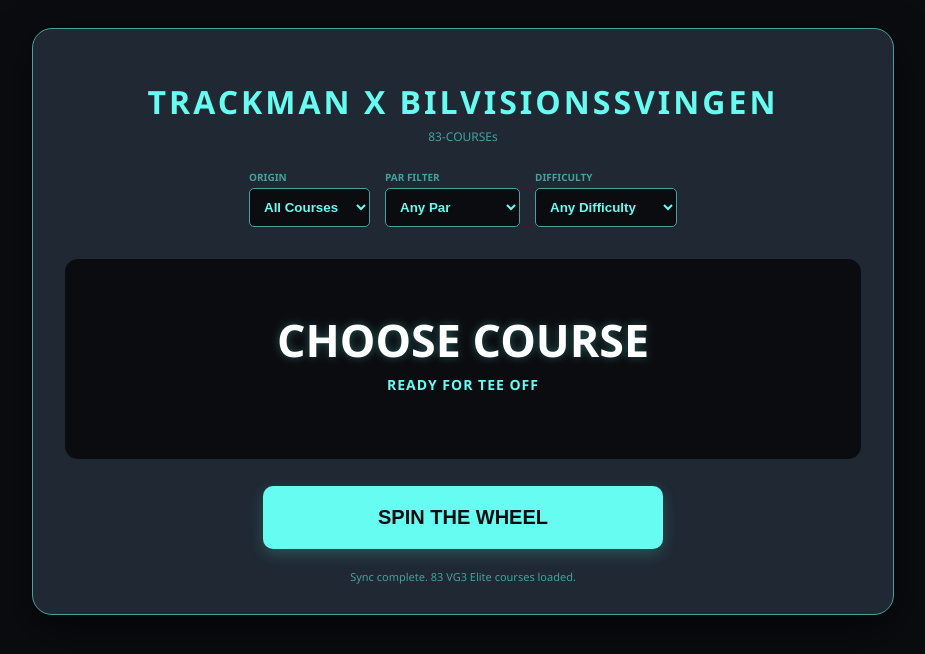
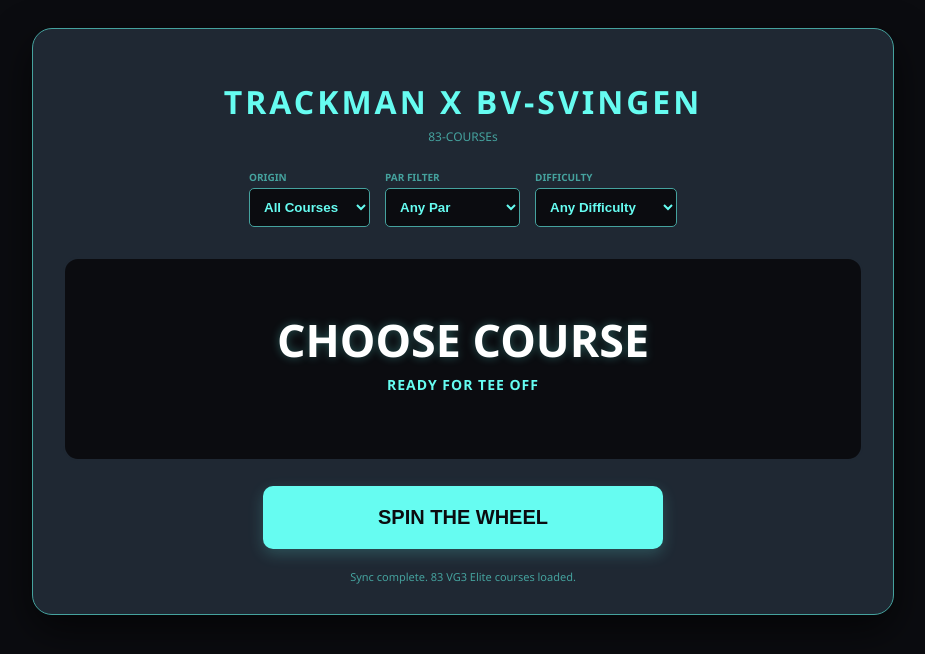
Before and after one commit to AlbinHall1337/TM-Roulette, a plain HTML site: page index.html in a window 1280 px wide. Shown: the whole page, without its empty margins (177-1102 px from the left). Drawn offline with Linux system fonts and the light colour scheme.

Commit message:
Update index.html

```diff
--- a/index.html
+++ b/index.html
@@ -26,7 +26,7 @@
 <body>
 
 <div class="container">
-    <h1>Trackman x Bilvisionssvingen</h1>
+    <h1>Trackman X BV-Svingen</h1>
     <div class="subtitle">83-COURSEs</div>
 
     <div class="filters">
```
